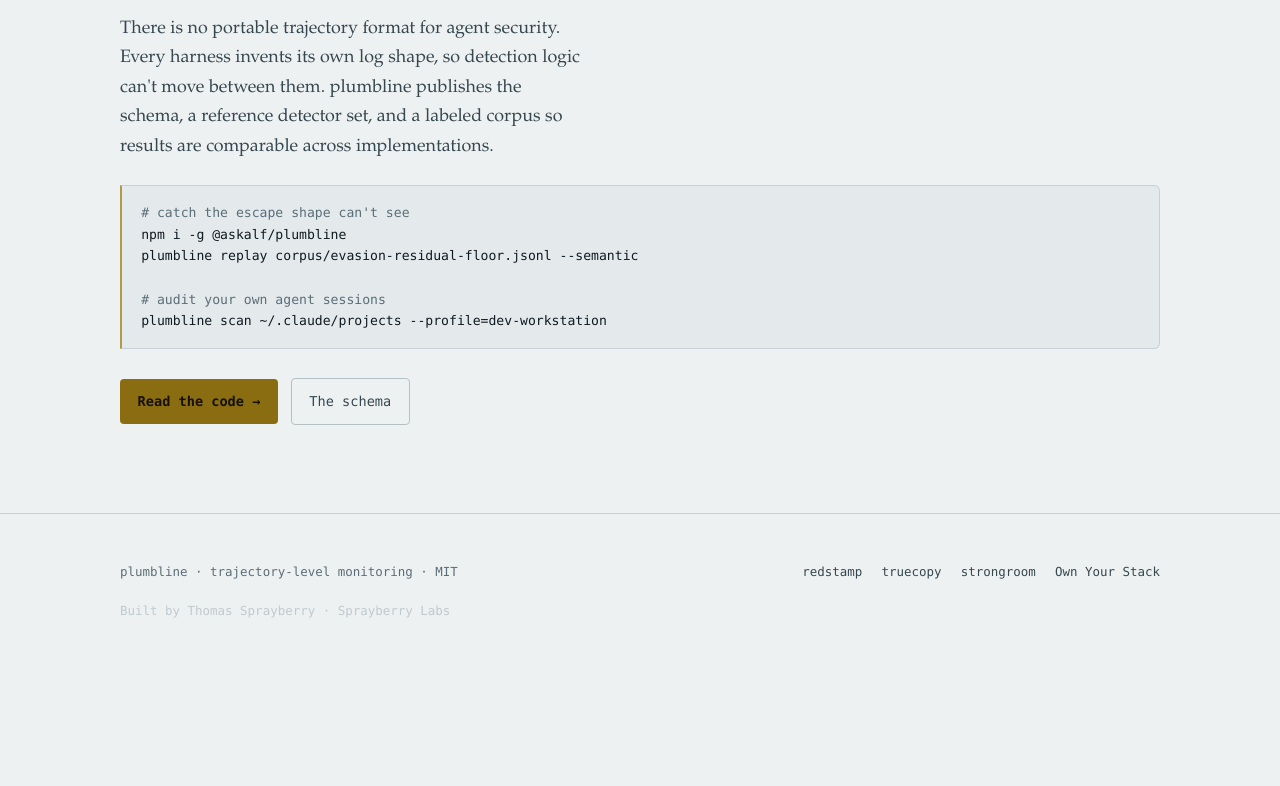
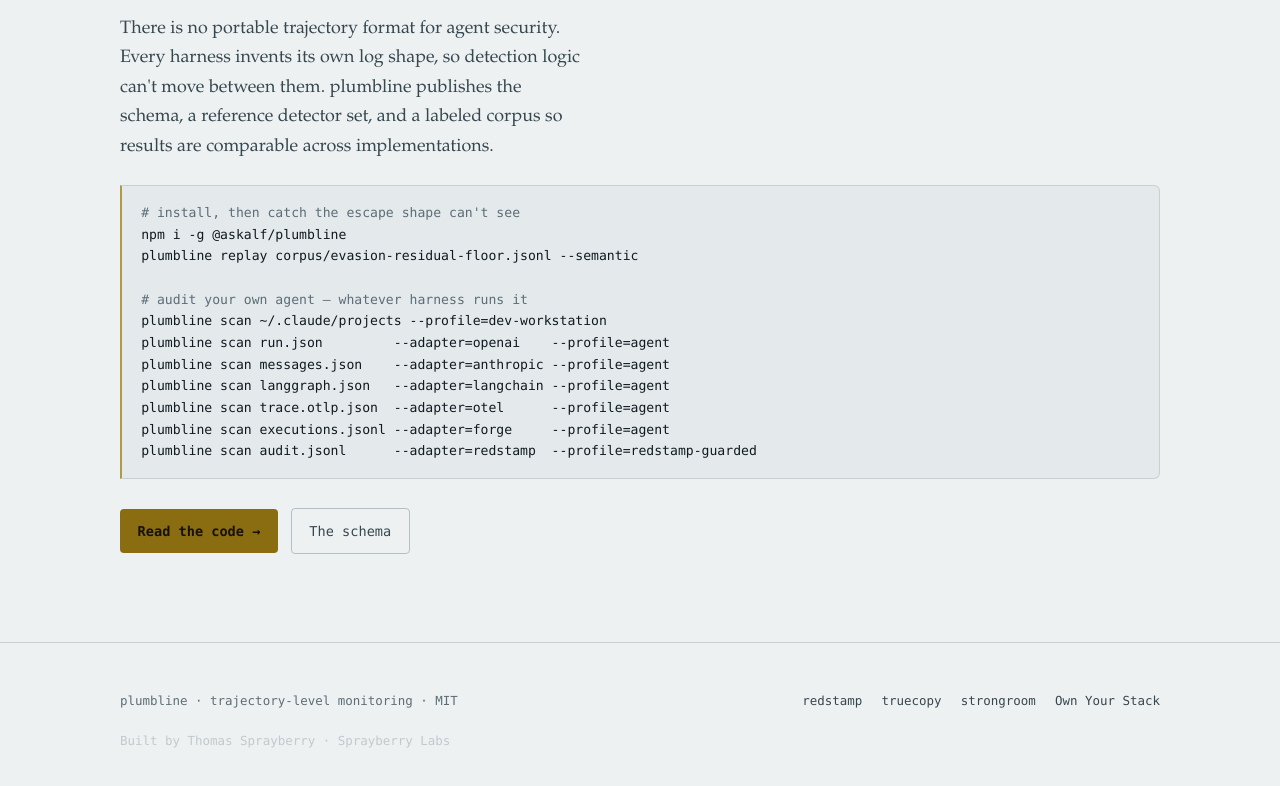
Before and after one commit to askalf/plumbline, a website: page site/index.html in a window 1280 px wide. Shown: the part 6931-7717 px from the top of the page. Before the commit the page ends 7617 px from the top, so only its background shows below. Drawn offline with Linux system fonts and the light colour scheme.

Commit message:
docs: quickstart and site command block show every adapter, not just Claude Code (#11)

```diff
--- a/site/index.html
+++ b/site/index.html
@@ -411,12 +411,18 @@
       <div class="sec-eyebrow">an open schema, more than a tool</div>
       <h2 class="sec-title">Adopt it even if you never run the code</h2>
       <p class="sec-intro">There is no portable trajectory format for agent security. Every harness invents its own log shape, so detection logic can't move between them. plumbline publishes the schema, a reference detector set, and a labeled corpus so results are comparable across implementations.</p>
-      <pre><span class="c"># catch the escape shape can't see</span>
+      <pre><span class="c"># install, then catch the escape shape can't see</span>
 npm i -g @askalf/plumbline
 plumbline replay corpus/evasion-residual-floor.jsonl --semantic
 
-<span class="c"># audit your own agent sessions</span>
-plumbline scan ~/.claude/projects --profile=dev-workstation</pre>
+<span class="c"># audit your own agent &mdash; whatever harness runs it</span>
+plumbline scan ~/.claude/projects --profile=dev-workstation
+plumbline scan run.json         --adapter=openai    --profile=agent
+plumbline scan messages.json    --adapter=anthropic --profile=agent
+plumbline scan langgraph.json   --adapter=langchain --profile=agent
+plumbline scan trace.otlp.json  --adapter=otel      --profile=agent
+plumbline scan executions.jsonl --adapter=forge     --profile=agent
+plumbline scan audit.jsonl      --adapter=redstamp  --profile=redstamp-guarded</pre>
       <div class="hero-cta" style="margin-top:1.8rem">
         <a class="btn btn-primary" href="https://github.com/askalf/plumbline">Read the code &rarr;</a>
         <a class="btn btn-ghost" href="https://github.com/askalf/plumbline/blob/main/SPEC.md">The schema</a>
```
Also changed, not shown: README.md.
